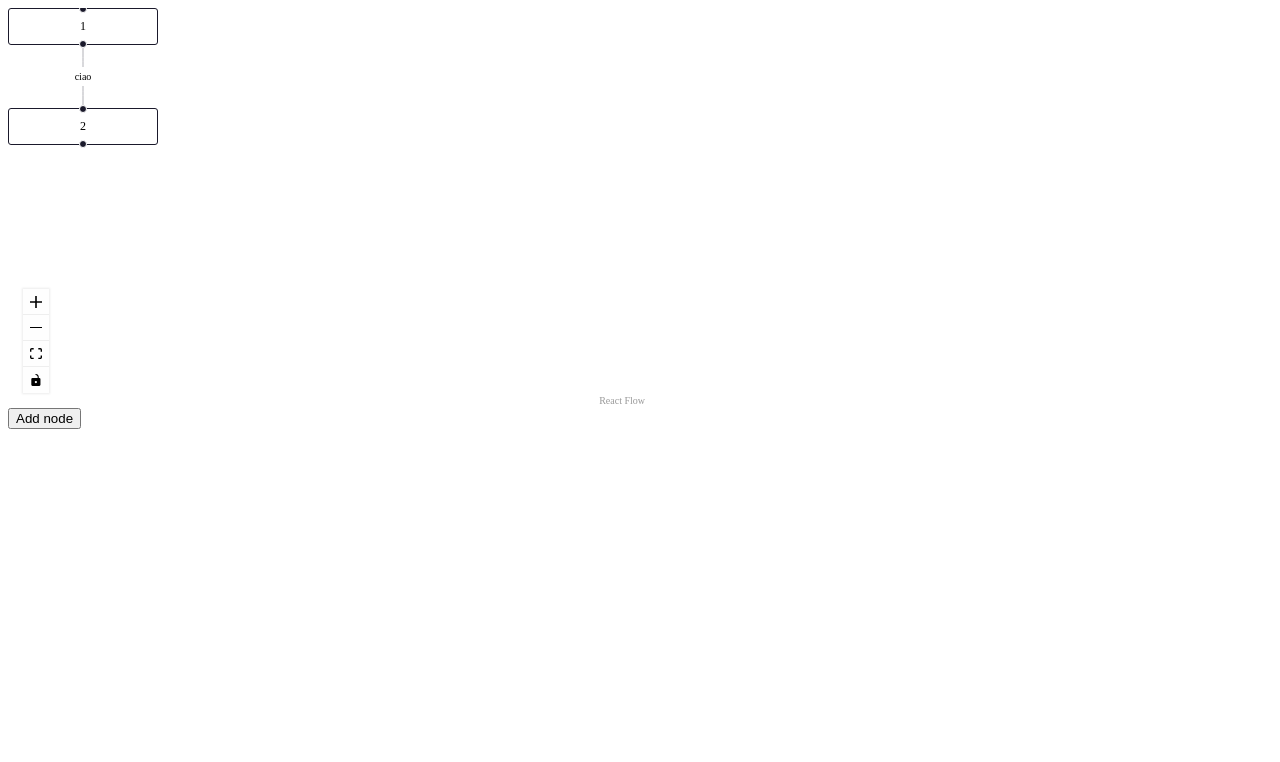
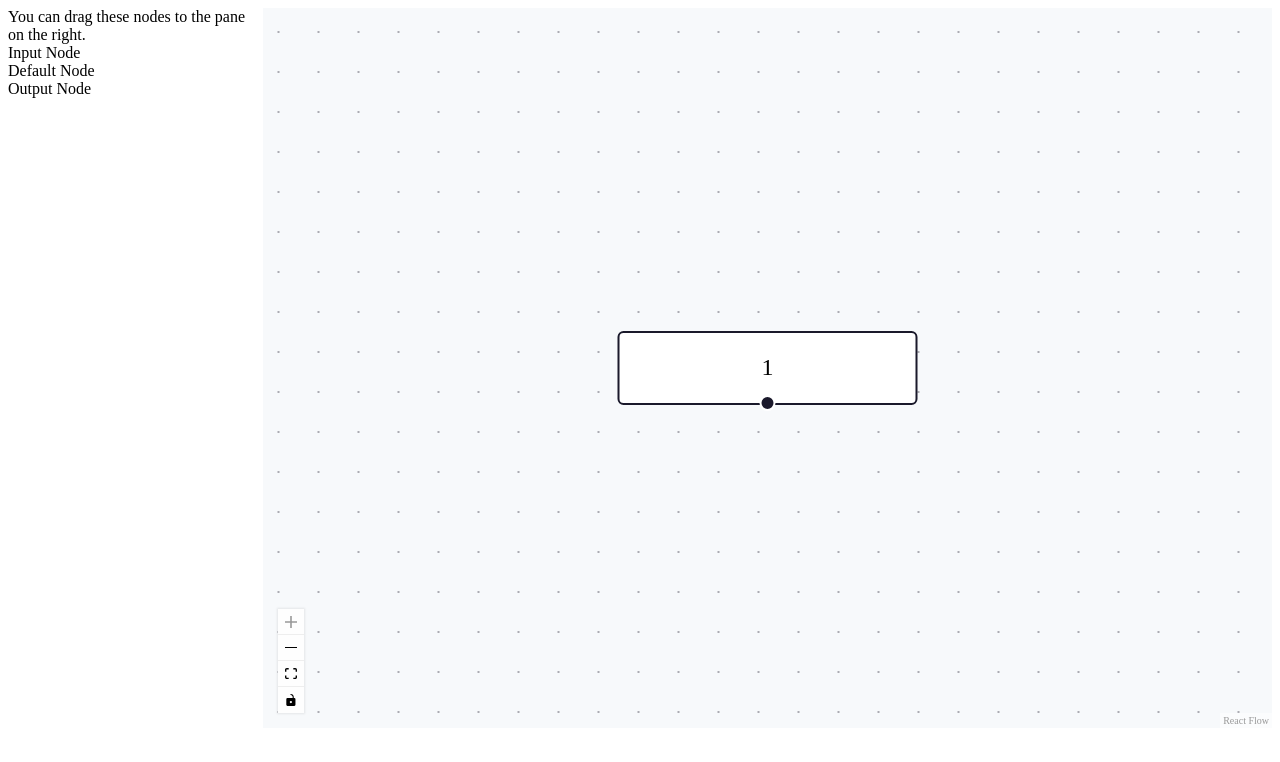
Before and after one commit to techminds-unipd/PoC, a React (Vite) app in the folder frontend/: page / in a window 1280 px wide. Shown: the top 762 px of the page. Built offline with nearby package versions, Linux system fonts and the light colour scheme.

Commit message:
Drag&Drop implementation #1

```diff
--- a/frontend/src/App.tsx
+++ b/frontend/src/App.tsx
@@ -1,5 +1,4 @@
 import WorkflowCanvas from './components/WorkflowCanvas';
-
 import {
     useNodesState,
     useEdgesState,
@@ -8,31 +7,23 @@ import {
 } from '@xyflow/react';
 
 function App() {
+
     const [nodes, setNodes, onNodesChange] = useNodesState<Node>(
         [
-            { id: '1', position: { x: 0, y: 0 }, data: { label: '1' } },
-            { id: '2', position: { x: 0, y: 100 }, data: { label: '2' } },
+            { id: '1', position: { x: 0, y: 0 }, data: { label: '1' }, type: 'input'},
         ]
     );
-    const [edges, setEdges, onEdgesChange] = useEdgesState<Edge>(
-        [{ id: 'e1-2', source: '1', target: '2', label: 'ciao' }]
-    );
-
-    const handleClick = () => {
-        setNodes([...nodes, { id: '10', position: { x: 0, y: 0 }, data: { label: '10' } }]);
-    }
+    const [edges, setEdges, onEdgesChange] = useEdgesState<Edge>([]);
 
     return (
-        <div style={{ width: '50vw', height: '50vh' }}>
         <WorkflowCanvas
             nodes={nodes}
             edges={edges}
             onNodesChange={onNodesChange}
             onEdgesChange={onEdgesChange}
+            setNodes={setNodes}
             setEdges={setEdges}
         />
-            <button onClick={handleClick} >Add node</button>
-        </div>
     );
 }
 
--- /dev/null
+++ b/frontend/src/components/DnDContext.tsx
@@ -0,0 +1,19 @@
+import { createContext, useContext, useState } from 'react';
+
+const DnDContext = createContext([null, (_) => {}]);
+
+export const DnDProvider = ({ children }) => {
+  const [typeDnD, setTypeDnD] = useState(null);
+
+  return (
+    <DnDContext.Provider value={[typeDnD, setTypeDnD]}>
+      {children}
+    </DnDContext.Provider>
+  );
+}
+
+export default DnDContext;
+
+export const useDnD = () => {
+  return useContext(DnDContext);
+}
--- /dev/null
+++ b/frontend/src/components/Sidebar.tsx
@@ -0,0 +1,25 @@
+import { useDnD } from './DnDContext';
+
+export default () => {
+  const [_, setType] = useDnD();
+
+  const onDragStart = (event, nodeType: string) => {
+    setType(nodeType);
+    event.dataTransfer.effectAllowed = 'move';
+  };
+
+  return (
+    <aside>
+      <div className="description">You can drag these nodes to the pane on the right.</div>
+      <div className="dndnode input" onDragStart={(event) => onDragStart(event, 'input')} draggable>
+        Input Node
+      </div>
+      <div className="dndnode" onDragStart={(event) => onDragStart(event, 'default')} draggable>
+        Default Node
+      </div>
+      <div className="dndnode output" onDragStart={(event) => onDragStart(event, 'output')} draggable>
+        Output Node
+      </div>
+    </aside>
+  );
+};
--- a/frontend/src/components/WorkflowCanvas.tsx
+++ b/frontend/src/components/WorkflowCanvas.tsx
@@ -1,41 +1,109 @@
-import { useCallback } from 'react';
+import { useRef, useCallback } from 'react';
 import {
     ReactFlow,
+    ReactFlowProvider,
+    addEdge,
     Controls,
-    addEdge,
+    useReactFlow,
+    Background,
+    type Node,
+    type Edge,
     type OnNodesChange,
     type OnEdgesChange,
-    type Node,
-    type Edge
 } from '@xyflow/react';
 
+import Sidebar from './Sidebar';
+import { DnDProvider, useDnD } from './DnDContext';
 import '@xyflow/react/dist/style.css';
-
 
 interface WorkflowCanvasProps {
     nodes: Node[];
     edges: Edge[];
     onNodesChange: OnNodesChange<Node>;
     onEdgesChange: OnEdgesChange<Edge>;
-    setEdges: React.Dispatch<React.SetStateAction<Edge[]>>
+    setNodes: React.Dispatch<React.SetStateAction<Node[]>>;
+    setEdges: React.Dispatch<React.SetStateAction<Edge[]>>;
 }
 
-function WorkflowCanvas({nodes, edges, onNodesChange, onEdgesChange, setEdges}: WorkflowCanvasProps) {
+let id = 0;
+const getId = () => `dndnode_${id++}`;
+
+const DnDFlow = ({nodes, edges, onNodesChange, onEdgesChange, setNodes, setEdges}: WorkflowCanvasProps) => {
+  const reactFlowWrapper = useRef(null);
+  const { screenToFlowPosition } = useReactFlow();
+  const [nodeType] = useDnD();
+
   const onConnect = useCallback(
-        (params: any) => setEdges((eds) => addEdge(params, eds)),
-        [setEdges],
+    (params:any) => setEdges((eds) => addEdge(params, eds)),
+    [],
+  );
+
+  const onDragOver = useCallback((event:any) => {
+    event.preventDefault();
+    event.dataTransfer.dropEffect = 'move';
+  }, []);
+
+  const onDrop = useCallback(
+    (event:any) => {
+      event.preventDefault();
+
+      // check if the dropped element is valid
+      if (!nodeType) {
+        return;
+      }
+
+      const position = screenToFlowPosition({
+        x: event.clientX,
+        y: event.clientY,
+      });
+      const newNode: Node = {
+        id: getId(),
+        type: `${nodeType}`,
+        position,
+        data: { label: `${nodeType} node` },
+      };
+
+      setNodes((nds: Node[]) => nds.concat(newNode));
+    },
+    [screenToFlowPosition, nodeType],
   );
 
   return (
+    <div style={{width: "100%", height: "100%", display: "flex"}}>
+      <Sidebar />
+      <div className="reactflow-wrapper" ref={reactFlowWrapper} style={{ width: '100%', height: '90vh' }}>
         <ReactFlow
           nodes={nodes}
           edges={edges}
           onNodesChange={onNodesChange}
           onEdgesChange={onEdgesChange}
-            onConnect={onConnect}>
+          onConnect={onConnect}
+          onDrop={onDrop}
+          onDragOver={onDragOver}
+          fitView
+          style={{ backgroundColor: "#F7F9FB" }}
+        >
           <Controls />
+          <Background />
         </ReactFlow>
+      </div>
+    </div>
   );
-}
+};
+
+const WorkflowCanvas = ({nodes, edges, onNodesChange, onEdgesChange, setNodes, setEdges}: WorkflowCanvasProps) => (
+  <ReactFlowProvider>
+    <DnDProvider>
+        <DnDFlow
+            nodes={nodes}
+            edges={edges}
+            onNodesChange={onNodesChange}
+            onEdgesChange={onEdgesChange}
+            setNodes={setNodes}
+            setEdges={setEdges}
+        />
+    </DnDProvider>
+  </ReactFlowProvider>
+);
 
 export default WorkflowCanvas;
```
Lines whose indentation alone changed are shown as unchanged.
